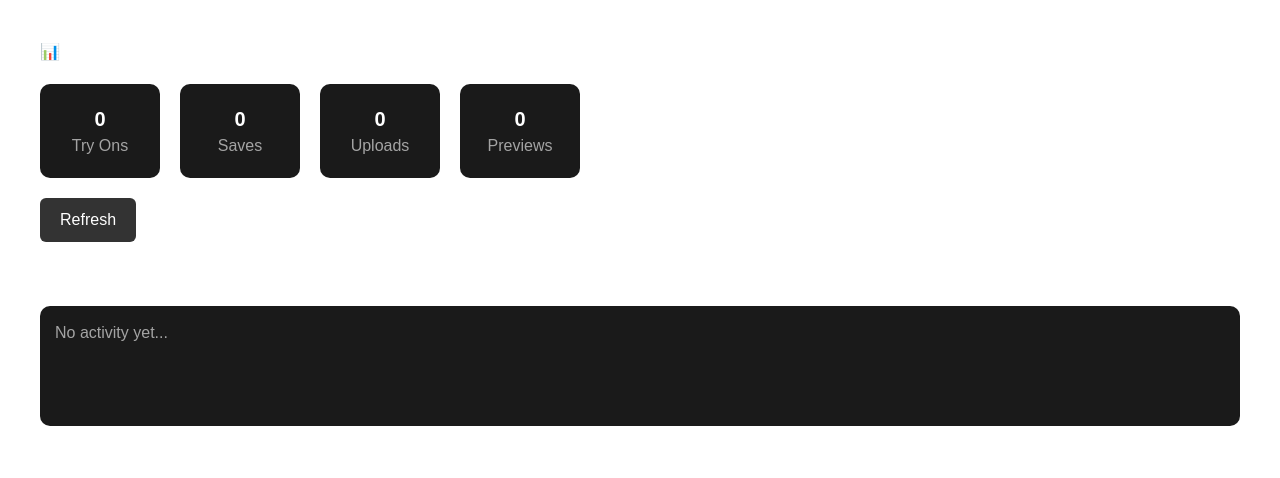
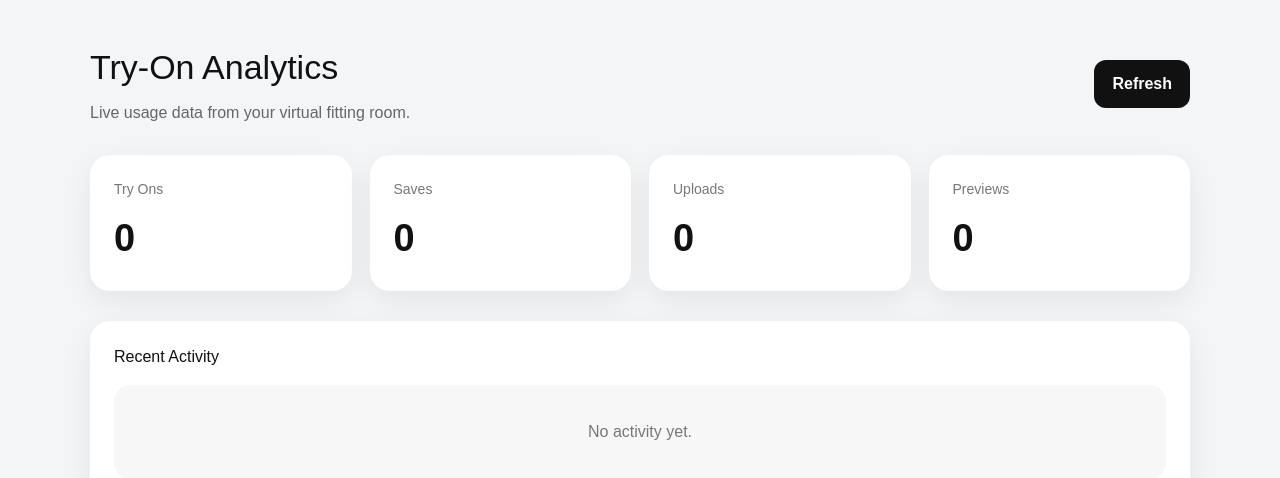
Before and after one commit to PolloLoco10768/tryon-widget, a Next.js app: page /dash in a window 1280 px wide. Shown: the top 478 px of the page. Built offline with nearby package versions, Linux system fonts and the light colour scheme.

Commit message:
clean dashboard design

```diff
--- a/app/dash/page.tsx
+++ b/app/dash/page.tsx
@@ -6,122 +6,166 @@ export default function Dashboard() {
   const [data, setData] = useState<any>(null);
   const [loading, setLoading] = useState(true);
 
-  const fetchData = async () => {
-    try {
+  async function loadData() {
+    setLoading(true);
+
     const res = await fetch("/api/analytics");
     const json = await res.json();
+
     setData(json);
-    } catch (err) {
-      console.error("Error fetching analytics:", err);
-    } finally {
     setLoading(false);
   }
-  };
 
   useEffect(() => {
-    fetchData();
+    loadData();
   }, []);
 
-  if (loading) {
+  const counts = data?.counts || {};
+  const events = data?.events || [];
+
   return (
-      <div style={{ padding: "40px", color: "white" }}>
-        Loading analytics...
+    <main
+      style={{
+        minHeight: "100vh",
+        background: "#f4f5f7",
+        color: "#111",
+        fontFamily: "Arial, sans-serif",
+        padding: "42px",
+      }}
+    >
+      <section
+        style={{
+          maxWidth: "1100px",
+          margin: "0 auto",
+        }}
+      >
+        <div
+          style={{
+            display: "flex",
+            justifyContent: "space-between",
+            alignItems: "center",
+            marginBottom: "30px",
+          }}
+        >
+          <div>
+            <h1 style={{ margin: 0, fontSize: "34px" }}>
+              Try-On Analytics
+            </h1>
+            <p style={{ marginTop: "8px", color: "#666" }}>
+              Live usage data from your virtual fitting room.
+            </p>
           </div>
+
+          <button
+            onClick={loadData}
+            style={{
+              padding: "12px 18px",
+              borderRadius: "12px",
+              border: "none",
+              background: "#111",
+              color: "white",
+              fontWeight: 700,
+              cursor: "pointer",
+            }}
+          >
+            {loading ? "Refreshing..." : "Refresh"}
+          </button>
+        </div>
+
+        <div
+          style={{
+            display: "grid",
+            gridTemplateColumns: "repeat(4, 1fr)",
+            gap: "18px",
+            marginBottom: "30px",
+          }}
+        >
+          <StatCard title="Try Ons" value={counts.try_on_clicks || 0} />
+          <StatCard title="Saves" value={counts.save_for_later_clicks || 0} />
+          <StatCard title="Uploads" value={counts.photo_uploads || 0} />
+          <StatCard title="Previews" value={counts.previews_generated || 0} />
+        </div>
+
+        <div
+          style={{
+            background: "white",
+            borderRadius: "20px",
+            padding: "24px",
+            boxShadow: "0 10px 30px rgba(0,0,0,0.07)",
+          }}
+        >
+          <h2 style={{ marginTop: 0, marginBottom: "16px" }}>
+            Recent Activity
+          </h2>
+
+          {events.length === 0 ? (
+            <div
+              style={{
+                padding: "35px",
+                background: "#f7f7f7",
+                borderRadius: "16px",
+                color: "#777",
+                textAlign: "center",
+              }}
+            >
+              No activity yet.
+            </div>
+          ) : (
+            <div style={{ display: "grid", gap: "10px" }}>
+              {events.map((event: any, index: number) => (
+                <div
+                  key={index}
+                  style={{
+                    display: "flex",
+                    justifyContent: "space-between",
+                    alignItems: "center",
+                    padding: "15px",
+                    border: "1px solid #eee",
+                    borderRadius: "14px",
+                    background: "#fafafa",
+                  }}
+                >
+                  <div>
+                    <div style={{ fontWeight: 800 }}>
+                      {formatEvent(event.event)}
+                    </div>
+                    <div style={{ color: "#666", fontSize: "14px", marginTop: "4px" }}>
+                      {event.product || "No product"} · {event.brand || "No brand"}
+                    </div>
+                  </div>
+
+                  <div style={{ color: "#999", fontSize: "13px" }}>
+                    {formatDate(event.created_at || event.createdAt)}
+                  </div>
+                </div>
+              ))}
+            </div>
+          )}
+        </div>
+      </section>
+    </main>
   );
 }
 
+function StatCard({ title, value }: { title: string; value: number }) {
   return (
-    <div style={{ padding: "40px", color: "white" }}>
-      <h1 style={{ marginBottom: "20px" }}>📊 Try-On Analytics</h1>
-
-      {/* Stats */}
     <div
       style={{
-          display: "flex",
-          gap: "20px",
-          marginBottom: "20px",
+        background: "white",
+        borderRadius: "20px",
+        padding: "24px",
+        boxShadow: "0 10px 30px rgba(0,0,0,0.07)",
       }}
     >
-        <StatBox label="Try Ons" value={data?.counts?.try_on_clicks || 0} />
-        <StatBox label="Saves" value={data?.counts?.save_for_later_clicks || 0} />
-        <StatBox label="Uploads" value={data?.counts?.photo_uploads || 0} />
-        <StatBox label="Previews" value={data?.counts?.previews_generated || 0} />
+      <div style={{ color: "#777", fontSize: "14px", marginBottom: "10px" }}>
+        {title}
       </div>
-
-      {/* Refresh */}
-      <button
-        onClick={fetchData}
-        style={{
-          padding: "10px 20px",
-          marginBottom: "30px",
-          background: "#333",
-          color: "white",
-          border: "none",
-          borderRadius: "6px",
-          cursor: "pointer",
-        }}
-      >
-        Refresh
-      </button>
-
-      {/* Recent Activity */}
-      <h2 style={{ marginBottom: "10px" }}>Recent Activity</h2>
-
-      <div
-        style={{
-          background: "#1a1a1a",
-          padding: "15px",
-          borderRadius: "10px",
-          minHeight: "120px",
-        }}
-      >
-        {data.events.length === 0 ? (
-          <p style={{ opacity: 0.6 }}>No activity yet...</p>
-        ) : (
-          <ul style={{ listStyle: "none", padding: 0 }}>
-            {data.events.map((e: any, i: number) => (
-              <li
-                key={i}
-                style={{
-                  padding: "10px",
-                  borderBottom: "1px solid #333",
-                }}
-              >
-                <div style={{ fontWeight: "bold" }}>
-                  {formatEvent(e.event)}
-                </div>
-                <div style={{ fontSize: "12px", opacity: 0.7 }}>
-                  {e.product || "No product"}
-                </div>
-              </li>
-            ))}
-          </ul>
-        )}
+      <div style={{ fontSize: "38px", fontWeight: 900 }}>
+        {value}
       </div>
     </div>
   );
 }
-
-/* ---------- Components ---------- */
-
-function StatBox({ label, value }: any) {
-  return (
-    <div
-      style={{
-        background: "#1a1a1a",
-        padding: "20px",
-        borderRadius: "10px",
-        minWidth: "120px",
-        textAlign: "center",
-      }}
-    >
-      <div style={{ fontSize: "20px", fontWeight: "bold" }}>{value}</div>
-      <div style={{ opacity: 0.6 }}>{label}</div>
-    </div>
-  );
-}
-
-/* ---------- Helpers ---------- */
 
 function formatEvent(event: string) {
   switch (event) {
@@ -133,7 +177,17 @@ function formatEvent(event: string) {
       return "Uploaded Photo";
     case "previews_generated":
       return "Generated Preview";
+    case "camera_opens":
+      return "Opened Camera";
+    case "photos_taken":
+      return "Took Photo";
     default:
       return event;
   }
 }
+
+function formatDate(date: string) {
+  if (!date) return "";
+
+  return new Date(date).toLocaleString();
+}
```
Lines whose indentation alone changed are shown as unchanged.
